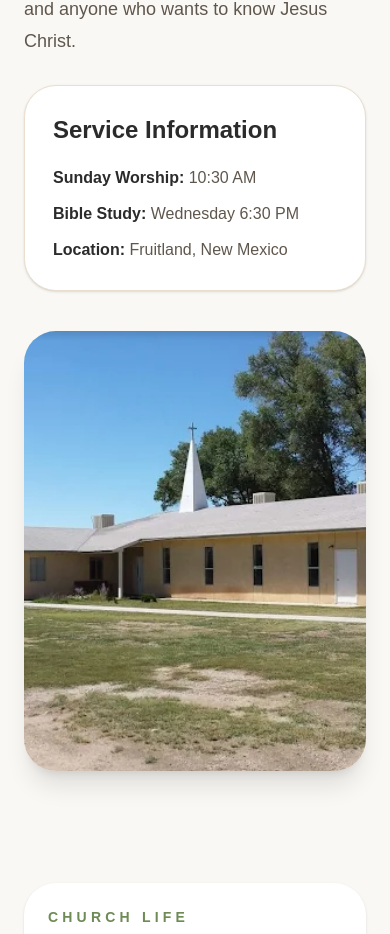
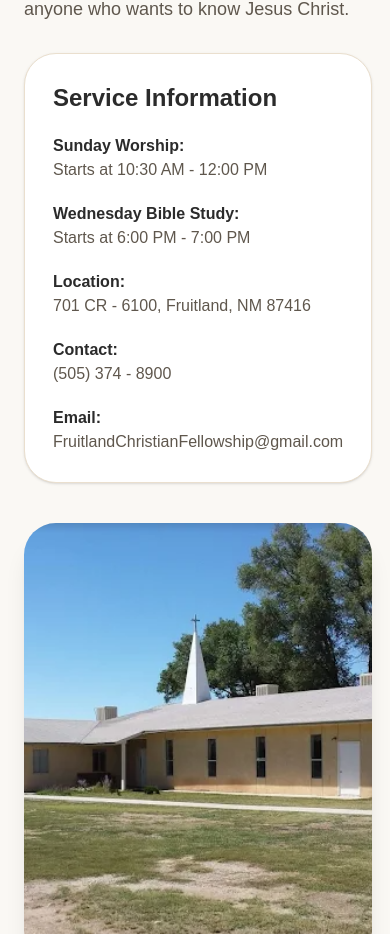
Before and after one commit to cfcurley11/fruitland-christian-fellowship, a Next.js app: page / in a window 390 px wide. Shown: the part 3390-4324 px from the top of the page. Built offline with nearby package versions, Linux system fonts and the light colour scheme.

Commit message:
Improve mobile service information layout

```diff
--- a/app/page.tsx
+++ b/app/page.tsx
@@ -134,11 +134,34 @@ export default function HomePage() {
 
             <div className="mt-7 rounded-[2rem] border border-[#eadfce] bg-white p-7 shadow-sm">
               <h3 className="text-2xl font-black">Service Information</h3>
-              <div className="mt-5 space-y-3 text-[#5f574d]">
-                <p><strong className="text-[#2B2B2B]">Sunday Worship:</strong> 10:30 AM</p>
-                <p><strong className="text-[#2B2B2B]">Bible Study:</strong> Wednesday 6:30 PM</p>
-                <p><strong className="text-[#2B2B2B]">Location:</strong> Fruitland, New Mexico</p>
-              </div>
+		<div className="mt-5 space-y-5 text-[#5f574d]">
+
+  		<div className="flex flex-col sm:flex-row sm:items-center sm:gap-2">
+   		 <span className="font-black text-[#2B2B2B]">Sunday Worship:</span>
+   		 <span>Starts at 10:30 AM - 12:00 PM</span>
+  		</div>
+
+  		<div className="flex flex-col sm:flex-row sm:items-center sm:gap-2">
+   		 <span className="font-black text-[#2B2B2B]">Wednesday Bible Study:</span>
+   		 <span>Starts at 6:00 PM - 7:00 PM</span>
+ 		 </div>
+
+  		<div className="flex flex-col sm:flex-row sm:items-center sm:gap-2">
+  		  <span className="font-black text-[#2B2B2B]">Location:</span>
+  		  <span>701 CR - 6100, Fruitland, NM 87416</span>
+  		</div>
+
+ 		 <div className="flex flex-col sm:flex-row sm:items-center sm:gap-2">
+  	  	<span className="font-black text-[#2B2B2B]">Contact:</span>
+  		  <span>(505) 374 - 8900</span>
+  		</div>
+
+  		<div className="flex flex-col sm:flex-row sm:items-center sm:gap-2">
+  		  <span className="font-black text-[#2B2B2B]">Email:</span>
+  	 	 <span>FruitlandChristianFellowship@gmail.com</span>
+ 		 </div>
+
+		</div>
             </div>
           </div>
 
```
